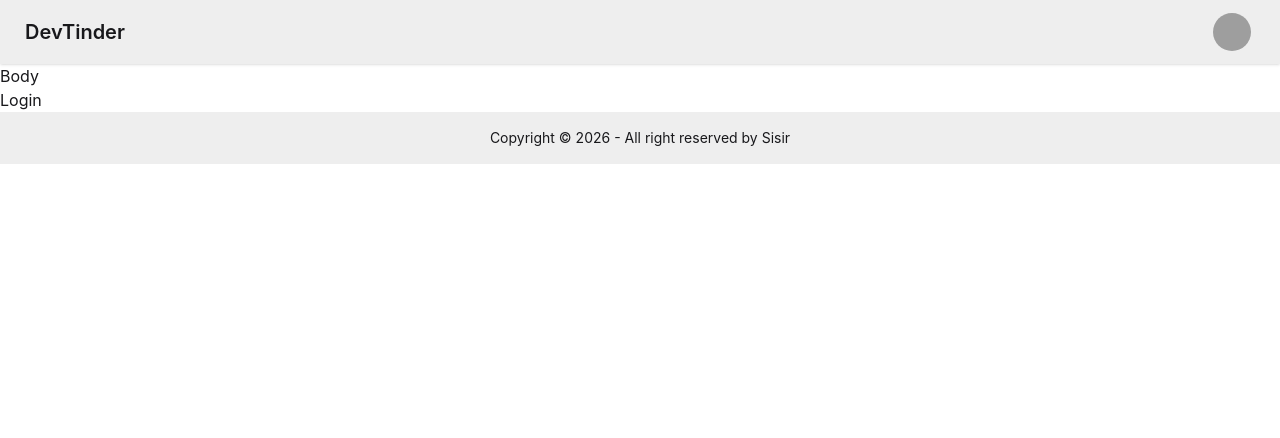
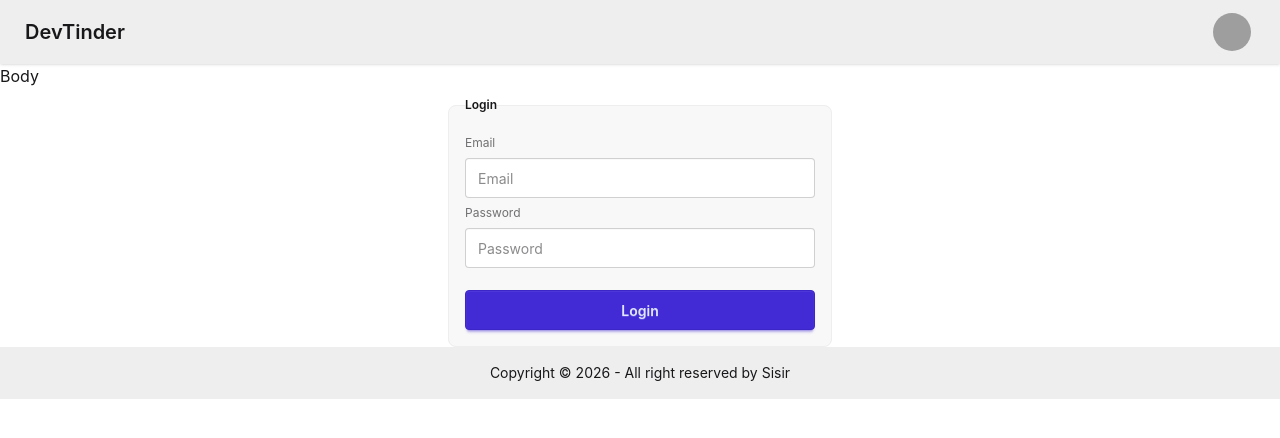
Before and after one commit to Sisir-kumar-Das/devTinder-Web, a React (Vite) app: page /login in a window 1280 px wide. Shown: the top 438 px of the page. Built offline with nearby package versions, Linux system fonts and the light colour scheme; grey boxes are pictures that could not be loaded.

Commit message:
Login set up and cookies storing

```diff
--- a/package.json
+++ b/package.json
@@ -13,6 +13,7 @@
   "dependencies": {
     "@tailwindcss/cli": "^4.3.0",
     "@tailwindcss/vite": "^4.3.0",
+    "axios": "^1.16.1",
     "daisyui": "^5.5.20",
     "react": "^19.1.0",
     "react-dom": "^19.1.0",
--- a/src/Login.jsx
+++ b/src/Login.jsx
@@ -1,7 +1,55 @@
-import React from "react";
+import axios from "axios";
+import { useState } from "react";
 
 const Login = () => {
-  return <div>Login</div>;
+  const [emailId, setEmailId] = useState("");
+  const [password, SetPassword] = useState("");
+
+  const handleLogin = async () => {
+    try {
+      const res = await axios.post(
+        "http://localhost:3000/login",
+        {
+          emailId,
+          password,
+        },
+        { withCredentials: true },
+      );
+      console.log(res);
+    } catch (e) {
+      console.log("Error", e);
+    }
+  };
+
+  return (
+    <div className="flex justify-center align-middle">
+      <fieldset className="fieldset bg-base-200 border-base-300 rounded-box w-sm border p-4">
+        <legend className="fieldset-legend">Login</legend>
+
+        <label className="label">Email</label>
+        <input
+          type="email"
+          className="input w-full"
+          placeholder="Email"
+          value={emailId}
+          onChange={(e) => setEmailId(e.target.value)}
+        />
+
+        <label className="label">Password</label>
+        <input
+          type="password"
+          className="input w-full"
+          placeholder="Password"
+          value={password}
+          onChange={(e) => SetPassword(e.target.value)}
+        />
+
+        <button className="btn  mt-4 w-full btn-primary" onClick={handleLogin}>
+          Login
+        </button>
+      </fieldset>
+    </div>
+  );
 };
 
 export default Login;
```
Also changed, not shown: 2 other files (tests, documents, lock files or other folders).
